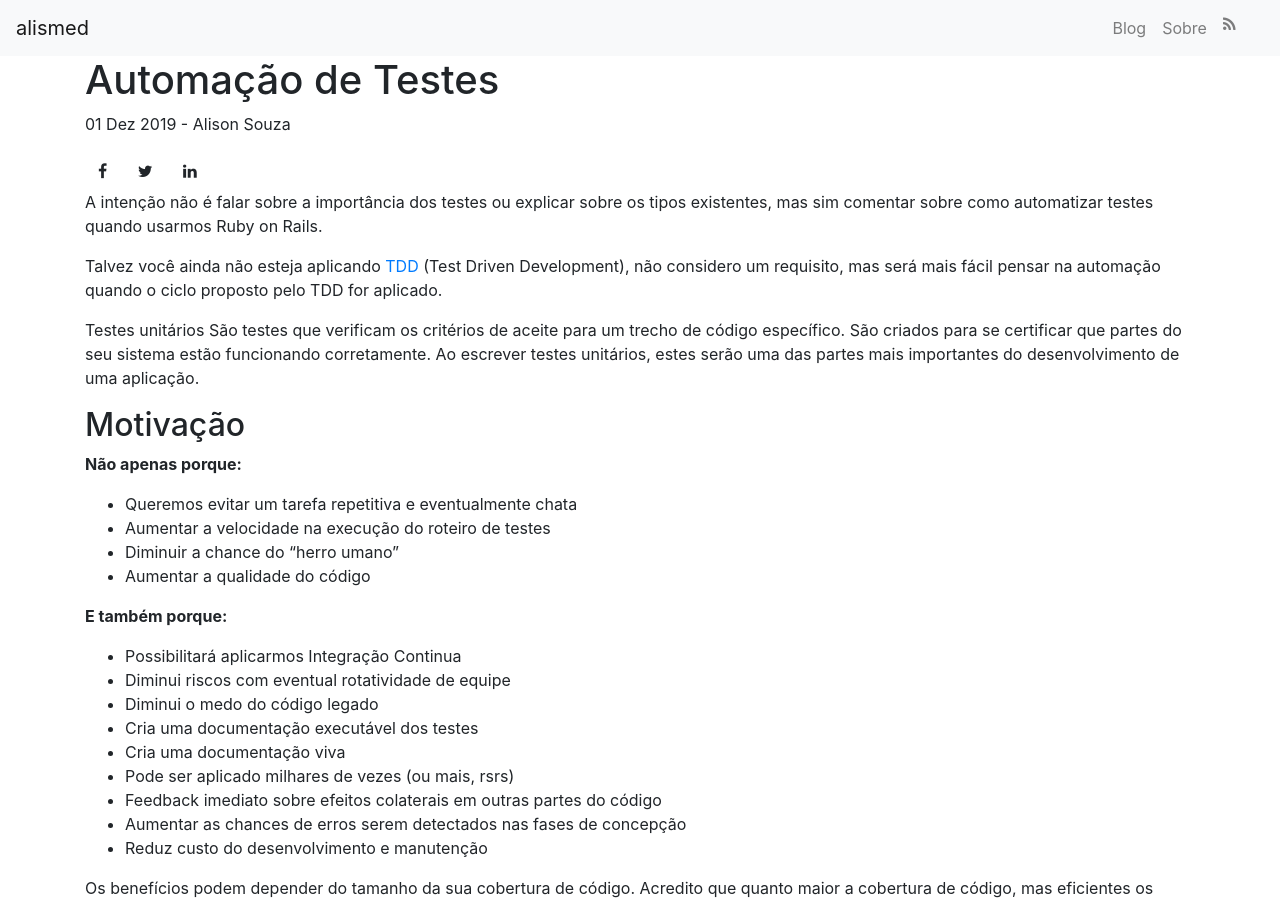
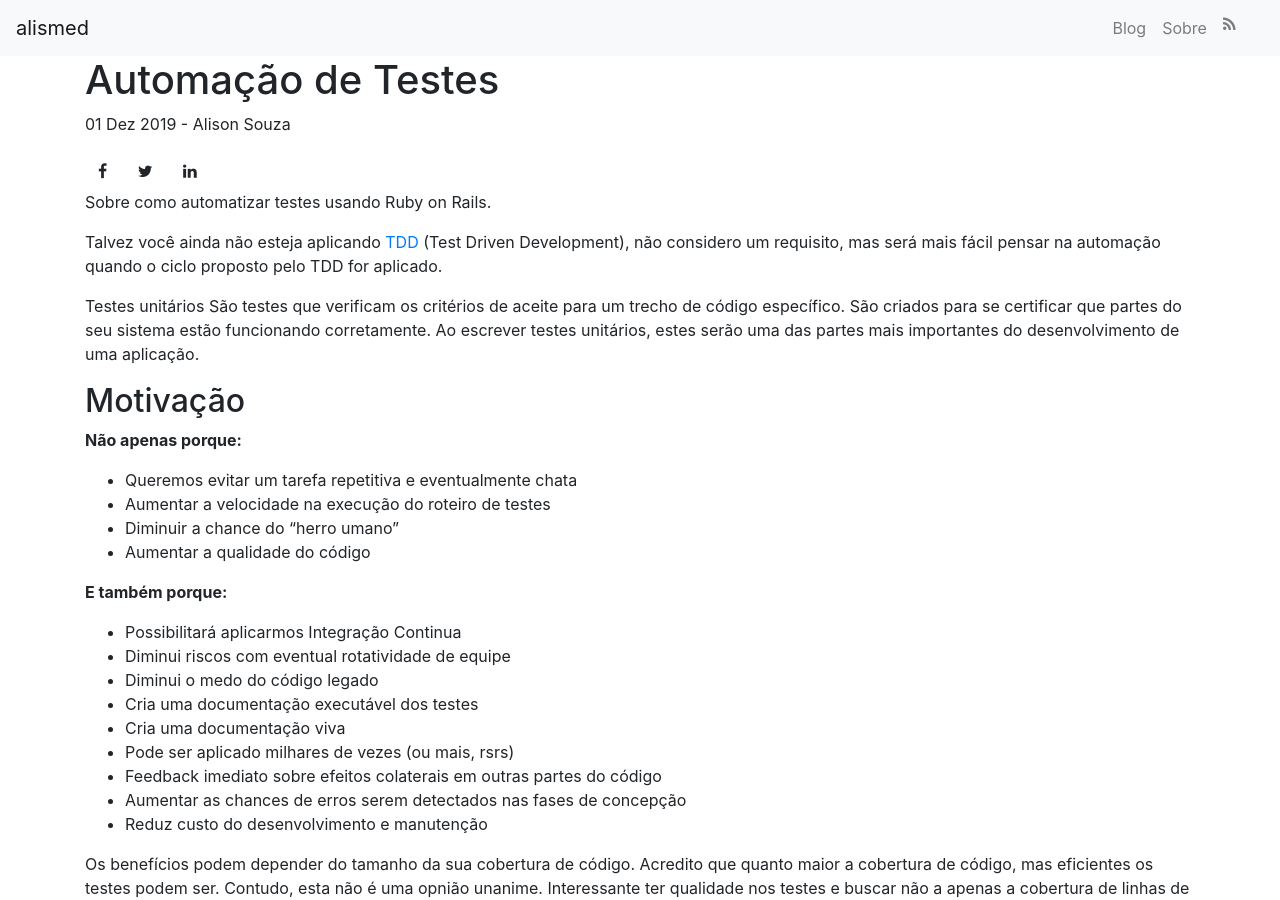
Before and after one commit to alismed/blog, a Jekyll site: the page built from _posts/2019-12-01-automacao-testes.md, in a window 1280 px wide and 900 px high. Built offline with Jekyll 4.4.1, drawn with Linux system fonts in a browser that asks for light colours.

Commit message:
adjust description

```diff
--- a/_posts/2019-12-01-automacao-testes.md
+++ b/_posts/2019-12-01-automacao-testes.md
@@ -6,7 +6,7 @@ author: Alison Souza
 twitter-img: /assets/img/automacao-testes.png
 ---
 
-A intenção não é falar sobre a importância dos testes ou explicar sobre os tipos existentes, mas sim comentar sobre como automatizar testes quando usarmos Ruby on Rails.
+Sobre como automatizar testes usando Ruby on Rails.
 
 Talvez você ainda não esteja aplicando [TDD](https://tdd.caelum.com.br/) (Test Driven Development), não considero um requisito, mas será mais fácil pensar na automação quando o ciclo proposto pelo TDD for aplicado.
 
```
